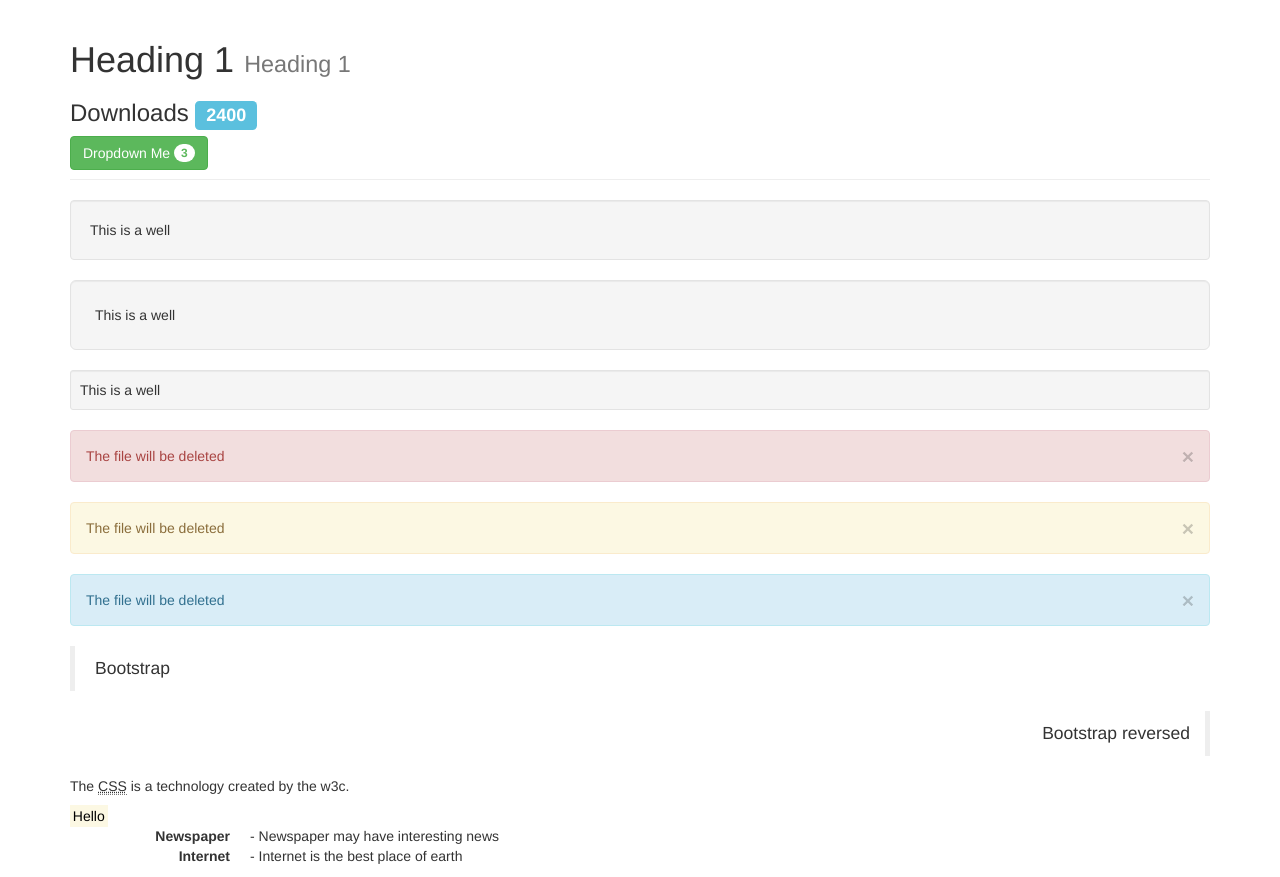
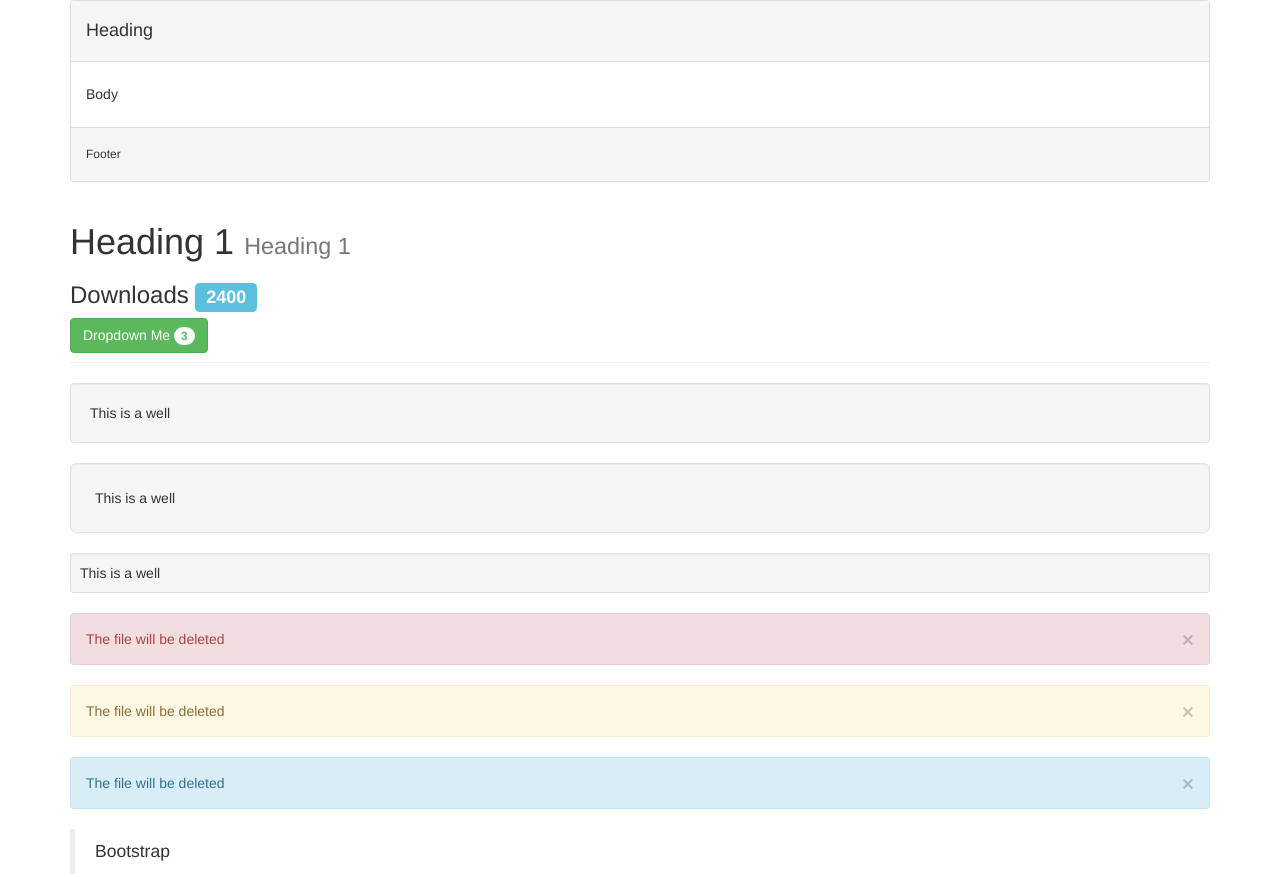
Before and after one commit to victorhugojmz/Bootstrap-Guide, a plain HTML site: page index.html in a window 1280 px wide. Shown: the top 877 px of the page. Drawn offline with nearby package versions, Linux system fonts and the light colour scheme.

Commit message:
Bootstrap Panels

```diff
--- a/index.html
+++ b/index.html
@@ -15,6 +15,17 @@
     </head>
     <body>
         <div class="container">
+                <div class="panel panel-default">
+                    <div class="panel-heading panel-warning">
+                        <h4>Heading</h4>
+                    </div>
+                    <div class="panel-body">
+                        <h5>Body</h5>
+                    </div>
+                    <div class="panel-footer">
+                        <h6>Footer</h6>
+                    </div>
+                </div>
             <div class="page-header">
                 <h1>Heading 1 <small>Heading 1</small></h1>
                 <h3> Downloads
```
